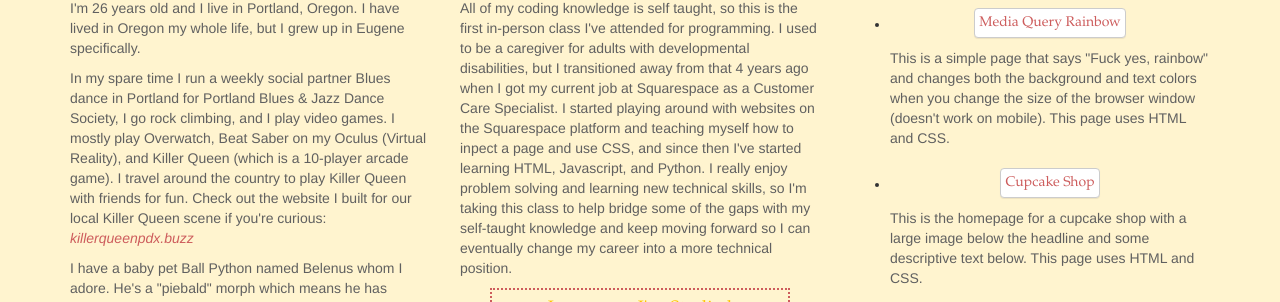
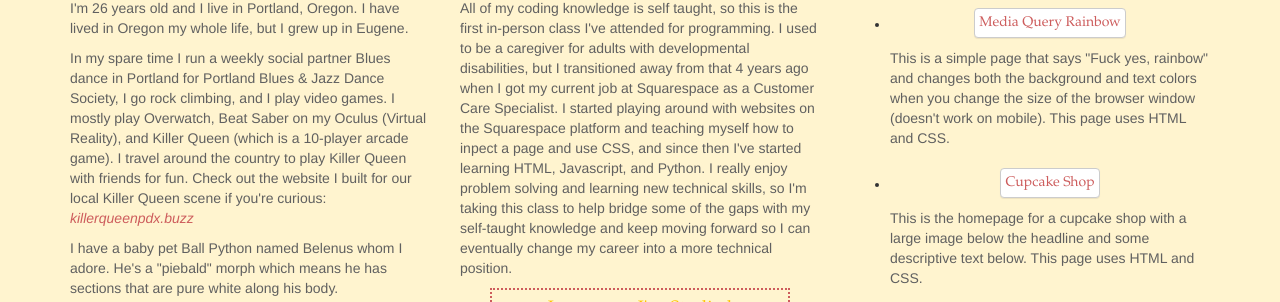
Before and after one commit to imandradesign/portfolio, a plain HTML site: page index.html in a window 1280 px wide. Shown: the part 615-917 px from the top of the page. Drawn offline with Linux system fonts and the light colour scheme.

Commit message:
Add images, stylesheets, index.html, and README file to gh-pages branch

```diff
--- a/css/styles.css
+++ b/css/styles.css
@@ -1,4 +1,4 @@
-/*Center climbing image and reduce size*/
+/*Center climbing image and reduce width*/
 img#me {
   max-width:320px;
   padding-top:150px;
--- a/index.html
+++ b/index.html
@@ -26,7 +26,7 @@
     <div class="row">
       <div class="col-md-4">
         <h2 class="heading">About Me</h2>
-        <p>I'm 26 years old and I live in Portland, Oregon. I have lived in Oregon my whole life, but I grew up in Eugene specifically.</p>
+        <p>I'm 26 years old and I live in Portland, Oregon. I have lived in Oregon my whole life, but I grew up in Eugene.</p>
         <p>In my spare time I run a weekly social partner Blues dance in Portland for Portland Blues & Jazz Dance Society, I go rock climbing, and I play video games. I mostly play Overwatch, Beat Saber on my Oculus (Virtual Reality), and Killer Queen (which is a 10-player arcade game). I travel around the country to play Killer Queen with friends for fun. Check out the website I built for our local Killer Queen scene if you're curious: <em><a href="https://killerqueenpdx.buzz" target="_blank">killerqueenpdx.buzz</a></em></p>
         <p>I have a baby pet Ball Python named Belenus whom I adore. He's a "piebald" morph which means he has sections that are pure white along his body.</p>
         <img class="column-image" src="img/belenus.jpg" alt="Close up of a baby piebald ball python snake face beind held in someone's hand">
```
